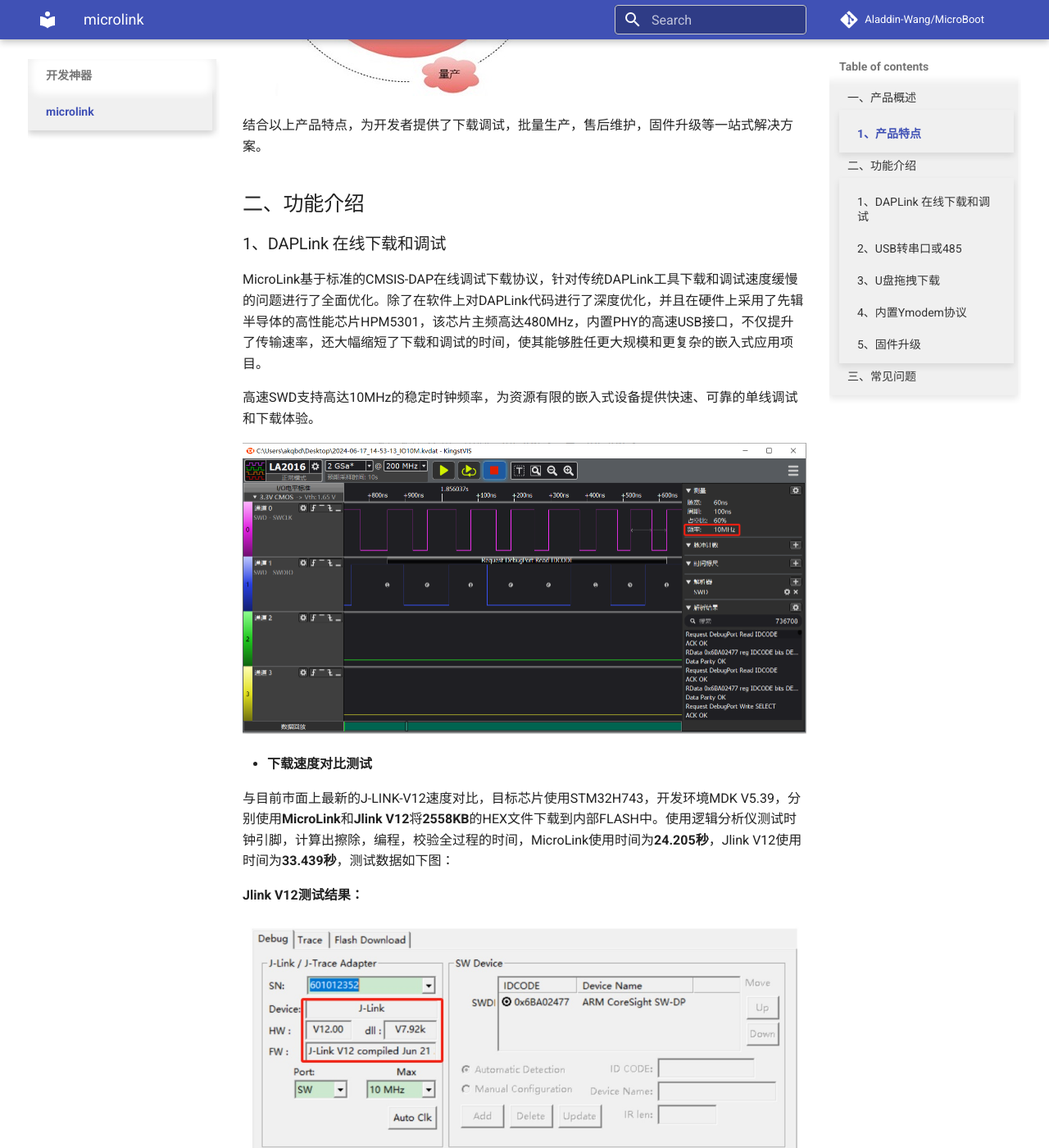
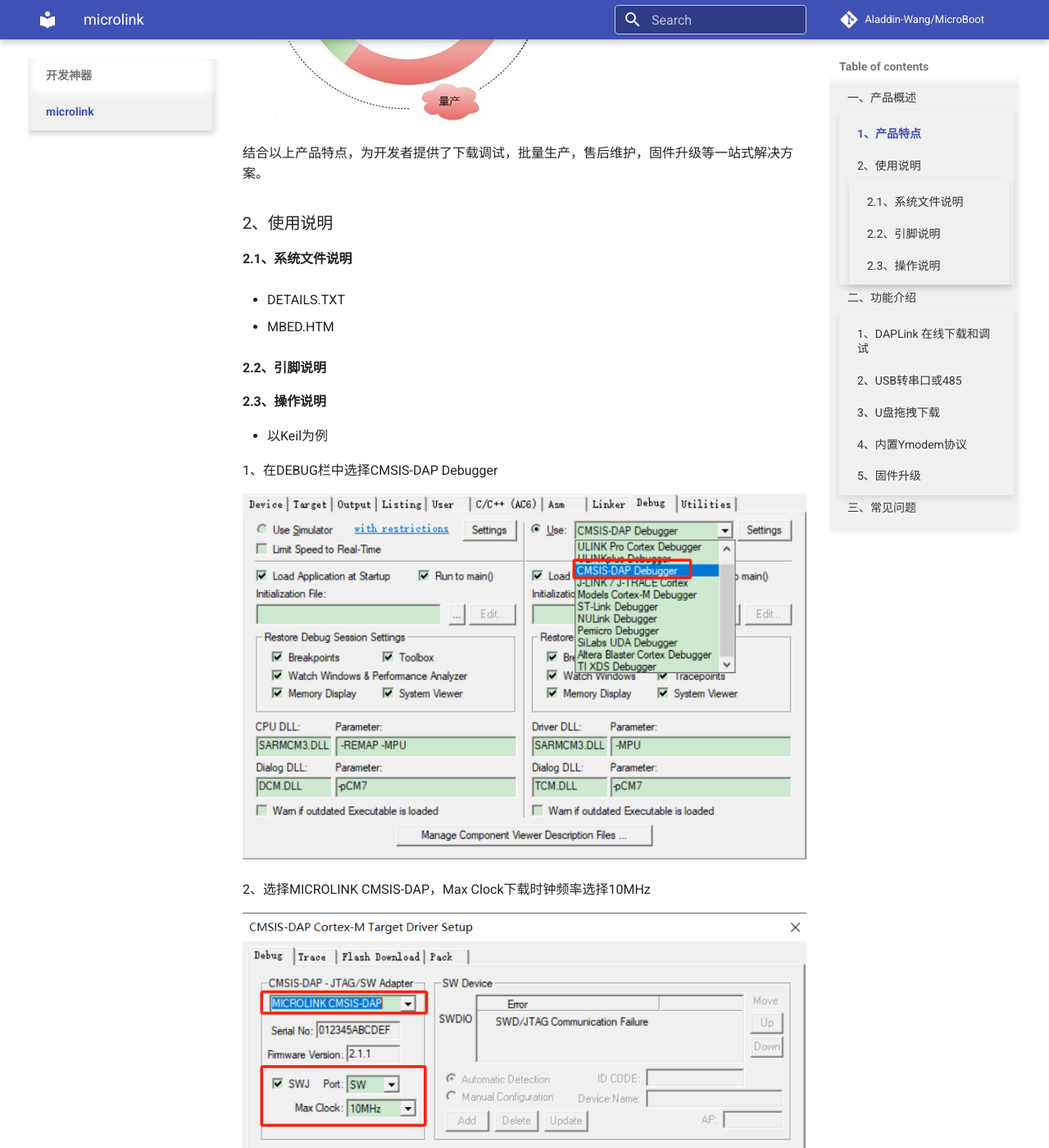
Before and after one commit to Aladdin-Wang/MicroBoot, an MkDocs documentation site: the page built from docs/tools/microlink/microlink.md, in a window 1280 px wide and 1400 px high, scrolled down 1165 px. Shown: the whole window at 82% size. Built offline with MkDocs 1.6.1 and Material for MkDocs 9.7.7, drawn with Linux system fonts in a browser that asks for light colours; comment, search, counter and statistics services are not loaded; some of the changed text lies outside the part shown.

Commit message:
fix mircolink

```diff
--- a/docs/tools/microlink/microlink.md
+++ b/docs/tools/microlink/microlink.md
@@ -9,6 +9,7 @@
 ### 1、产品特点
 
 - 支持SWD/JTAG接口，下载速度超越JLINK V12（时钟10Mhz）
+- 支持使用OpenOCD调试的IDE调试ARM/RISC-V等芯片
 - 支持USB转串口，最大10M波特率无丢包
 - 支持大量Cortex-M系列芯片U盘拖拽下载，内置大量下载算法，自动识别目标芯片
 - 支持大量Cortex-M系列芯片脱机下载，自动识别目标芯片，自动触发下载
@@ -25,6 +26,42 @@
 ![](../../images/microlink/MicroLink.jpg)
 
 结合以上产品特点，为开发者提供了下载调试，批量生产，售后维护，固件升级等一站式解决方案。
+
+### 2、使用说明
+
+#### 2.1、系统文件说明
+
+- DETAILS.TXT
+
+
+
+- MBED.HTM
+
+
+
+#### 2.2、引脚说明
+
+
+
+#### 2.3、操作说明
+
+- 以Keil为例
+
+1、在DEBUG栏中选择CMSIS-DAP Debugger
+
+![](../../images/microlink/DEBUG.png)
+
+2、选择MICROLINK CMSIS-DAP，Max Clock下载时钟频率选择10MHz
+
+![](../../images/microlink/MAX_Clock.jpg)
+
+3、勾选自动复位选项，添加下载算法
+
+![](../../images/microlink/XZSF.jpg)
+
+- 以SES为例
+
+
 
 ## 二、功能介绍
 
@@ -57,22 +94,6 @@
 | **MicroLink** |        **24.205秒**        |
 | J-LINK V12    |          33.439秒          |
 
-- **使用步骤**
-
-  兼容各种DAP-LINK，支持Keil、基于OpenOCD的STM32CubeIDE、CLion等各种IDE，以Keil为例：
-
-  1、在DEBUG栏中选择CMSIS-DAP Debugger
-
-  ![](../../images/microlink/DEBUG.png)
-
-  2、选择MICROLINK CMSIS-DAP，Max Clock下载时钟频率选择10MHz
-
-  ![](../../images/microlink/MAX_Clock.jpg)
-
-  3、勾选自动复位选项，添加下载算法
-
-  ![](../../images/microlink/XZSF.jpg)
-
 ### 2、USB转串口或485
 
 MicroLink内置USB转串口功能，支持常见的串口和485通信，串口最大支持10M波特率，无丢包。
```
